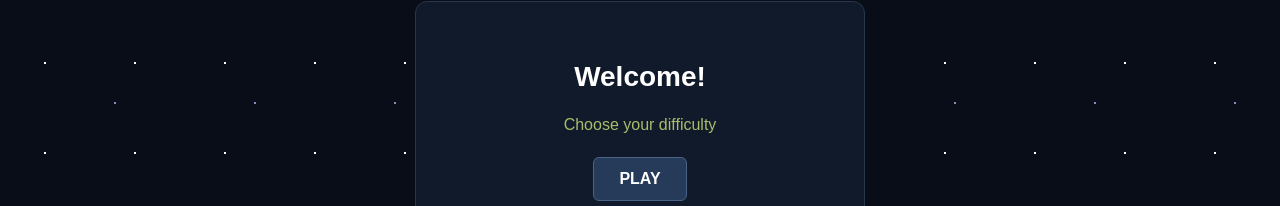
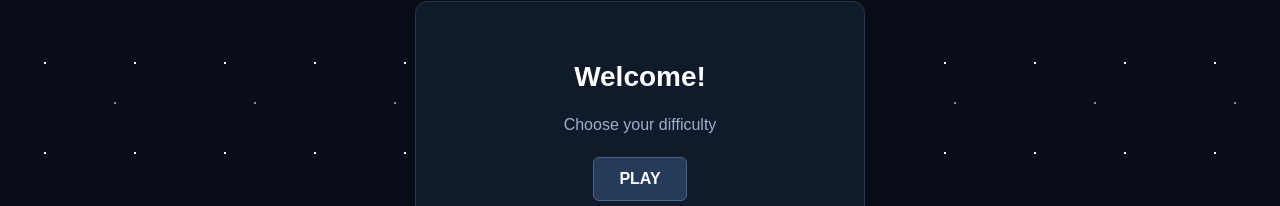
Before and after one commit to abode2011994-beep/snake-game-project, a plain HTML site: page index.html in a window 1280 px wide. Shown: the part 162-368 px from the top of the page. Drawn offline with Linux system fonts and the light colour scheme.

Commit message:
Refactor CSS styles for consistency and clarity

```diff
--- a/style.css
+++ b/style.css
@@ -45,7 +45,7 @@ h1 {
 
 #menu p,
 #gameContainer p {
-    color: #aabc6c;
+    color: #9fb0cc;
 }
 
 /*GAME BOARD*/
```
